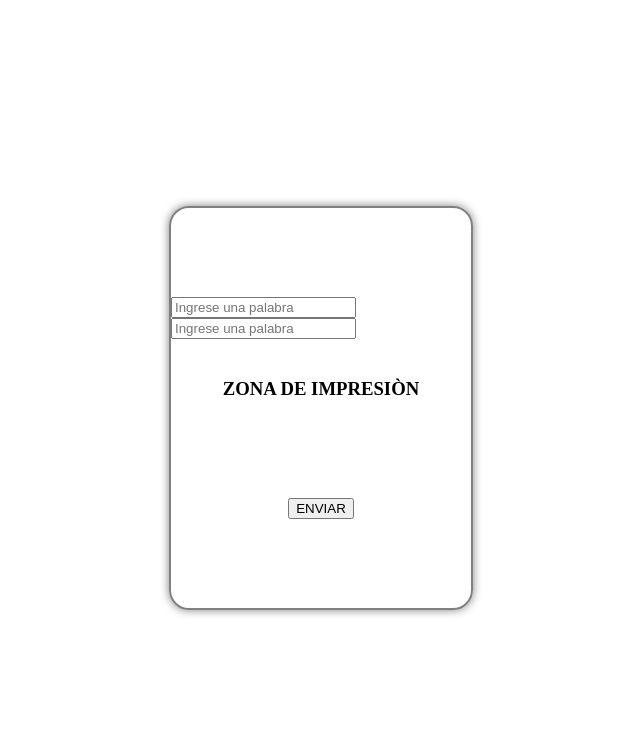
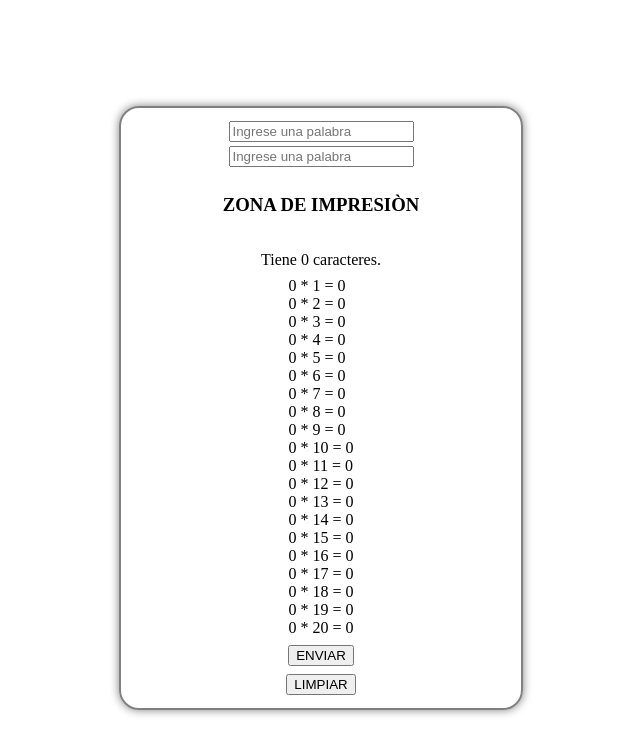
Before and after one commit to KarenMarcela/CURRICULUM, a plain HTML site: page html/ejercicioParcialA.html in a window 1280 px wide. Both pictures are taken after a click on the button "ENVIAR". Shown: the whole page, without its empty margins (319-959 px from the left). Drawn offline with Linux system fonts and the light colour scheme.

Commit message:
Practicando ejercicios de js

```diff
--- a/html/ejercicioParcialA.html
+++ b/html/ejercicioParcialA.html
@@ -13,8 +13,8 @@
 
         }
         .container{
-            height: 400px;
-            width: 300px;
+            height: 600px;
+            width: 400px;
             border-radius: 20px;
             border: 2px solid gray;
             box-shadow: 0 0 10px gray;
@@ -22,7 +22,15 @@
             align-items: center;
             justify-content: center;
             flex-direction: column;
-            gap: 20px;
+            gap: 8px;
+        }
+
+        .row{
+            display: flex;
+            align-items: center;
+            justify-content: center;
+            flex-direction: column;
+            gap: 4px;
         }
 
     </style>
@@ -33,22 +41,40 @@
             <input type="text " id="caja_uno" placeholder="Ingrese una palabra">
             <input type="text " id="caja_dos" placeholder="Ingrese una palabra">
         </div>
+        <!-- ZONA DE IMPRESIÒN -->
         <h3>ZONA DE IMPRESIÒN</h3>
-        <div class="print_name">    </div>
+        <div id="print_name">    </div>
         <label id="cant" ></label>
-        <div class="print">    </div>
+        <div id="print"></div>
         <button onclick="enviar()">ENVIAR</button>
-    <!-- ZONA DE IMPRESIÒN -->
+        <button id="limp" onclick="load_page()" hidden>LIMPIAR</button>
     </div>
     <!-- CODIGO DE JS -->
     <script>
+        function load_page(){
+            document.getElementById("caja_uno").value = " ";
+            document.getElementById("caja_dos").value = " ";
+            document.getElementById("print_name").innerText = " ";
+            document.getElementById("print").innerText = " ";
+            document.getElementById("cant").innerText = " ";
+
+            document.getElementById("limp").hidden = true;
+        }
+
         function enviar(){
             let caja_uno = document.getElementById("caja_uno").value.trim();
-            let caja_dos = document.getElementById("caja_uno").value.trim();
+            let caja_dos = document.getElementById("caja_dos").value.trim();
             let concat = caja_uno + caja_dos;
 
-            document.getElementById("print_name").innerText = caja_uno.toUpperCase() + " "+caja_dos;
+            let cadena = "";
+            for(let i = 1 ; i <= 20;i++){
+                cadena += concat.length +" * "+i +" = " + (concat.length * i)+" \n";
+            }
+
+            document.getElementById("print").innerText = cadena;
+            document.getElementById("print_name").innerText = caja_uno.toUpperCase() + " "+caja_dos.toUpperCase();
             document.getElementById("cant").innerText = "Tiene "+concat.length + " caracteres.";
+            document.getElementById("limp").hidden = false;
         }
     </script>
 </body>
```
Also changed, not shown: html/contador.html (+28 -13 lines), html/eje05.html (+16 -15 lines), html/ejercicioParcialC.html (+24 -11 lines).
